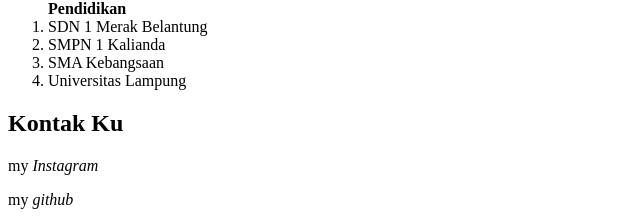
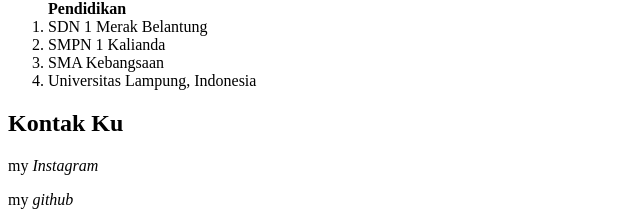
Before and after one commit to donijuliansyah/web-basic-seal, a plain HTML site: page biodatadonijuliansyah.html in a window 1280 px wide. Shown: the part 649-871 px from the top of the page, 0-640 px from the left. Drawn offline with Linux system fonts and the light colour scheme.

Commit message:
menambah negara

```diff
--- a/biodatadonijuliansyah.html
+++ b/biodatadonijuliansyah.html
@@ -17,7 +17,7 @@
         <li>SDN 1 Merak Belantung</li>
         <li>SMPN 1 Kalianda</li>
         <li>SMA Kebangsaan</li>
-        <Li>Universitas Lampung</Li>
+        <Li>Universitas Lampung, Indonesia</Li>
         </ol>
     </P>
     <h2>Kontak Ku</h2>
```
